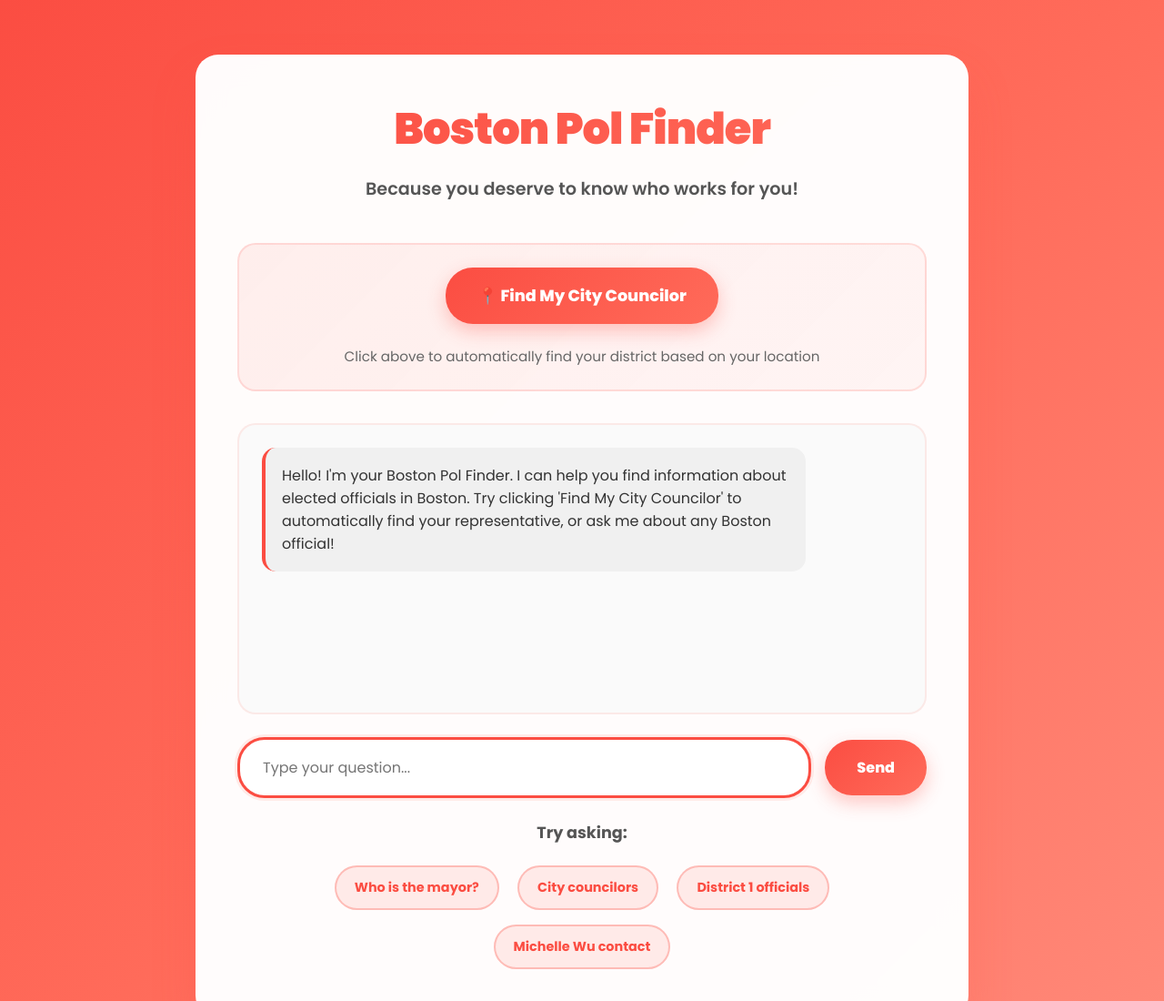
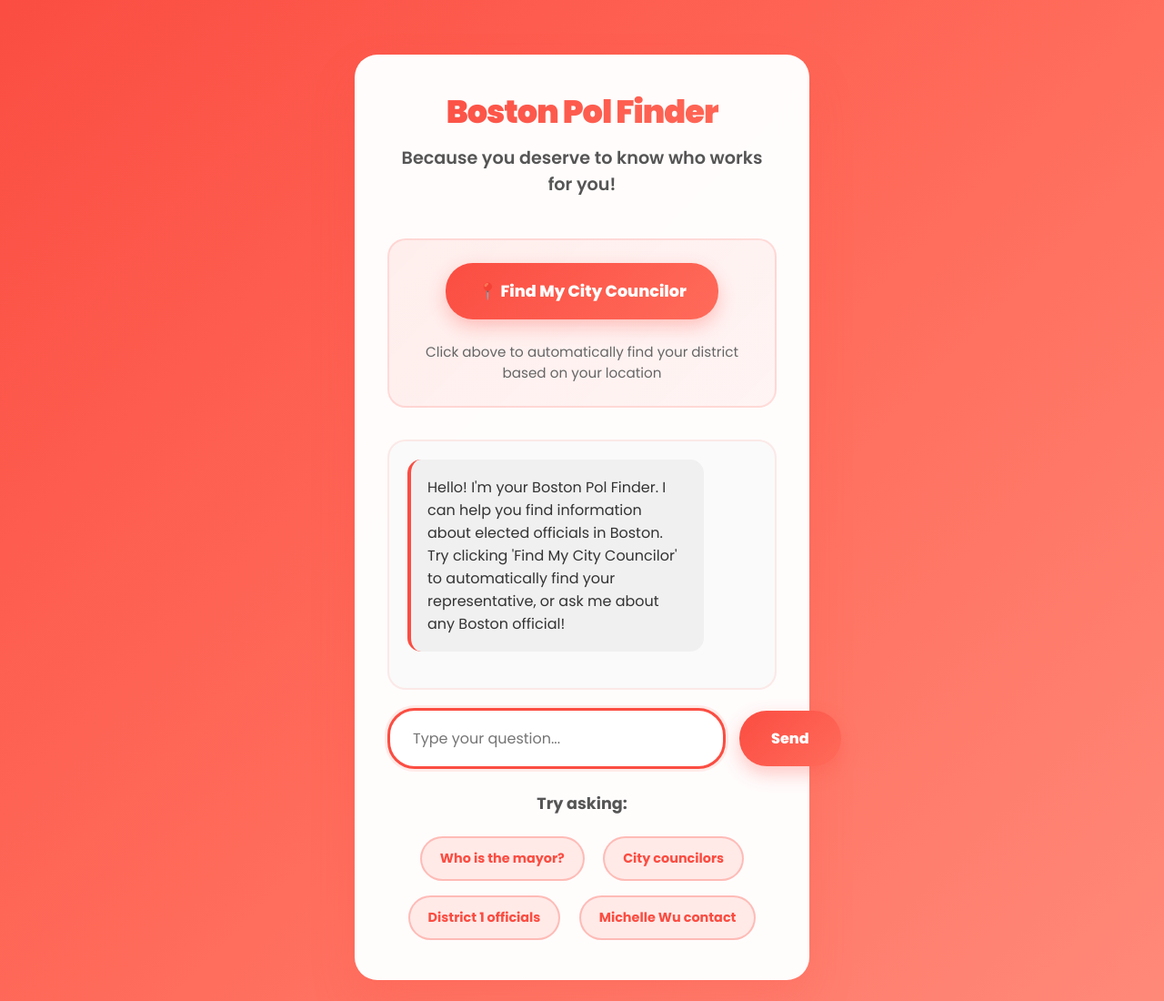
Before and after one commit to michellemccormack/boston-pol-scraper, a plain HTML site: page index.html in a window 1280 px wide. Shown: the top 1100 px of the page at 91% size. Drawn offline with Linux system fonts and the light colour scheme.

Commit message:
Make container much narrower and more compact

```diff
--- a/index.html
+++ b/index.html
@@ -25,8 +25,8 @@
         .container {
             background: rgba(255, 255, 255, 0.98);
             border-radius: 25px;
-            padding: 45px;
-            max-width: 850px;
+            padding: 35px;
+            max-width: 500px;
             width: 100%;
             box-shadow: 0 25px 50px rgba(251, 77, 66, 0.2);
             backdrop-filter: blur(15px);
@@ -43,9 +43,9 @@
             -webkit-background-clip: text;
             -webkit-text-fill-color: transparent;
             background-clip: text;
-            font-size: 3rem;
+            font-size: 2.2rem;
             font-weight: 900;
-            margin-bottom: 15px;
+            margin-bottom: 10px;
             letter-spacing: -1px;
         }
 
@@ -100,10 +100,10 @@
         .chat-container {
             background: #fafafa;
             border-radius: 20px;
-            padding: 25px;
-            margin-bottom: 25px;
-            min-height: 320px;
-            max-height: 420px;
+            padding: 20px;
+            margin-bottom: 20px;
+            min-height: 250px;
+            max-height: 320px;
             overflow-y: auto;
             border: 2px solid rgba(251, 77, 66, 0.1);
         }
```
